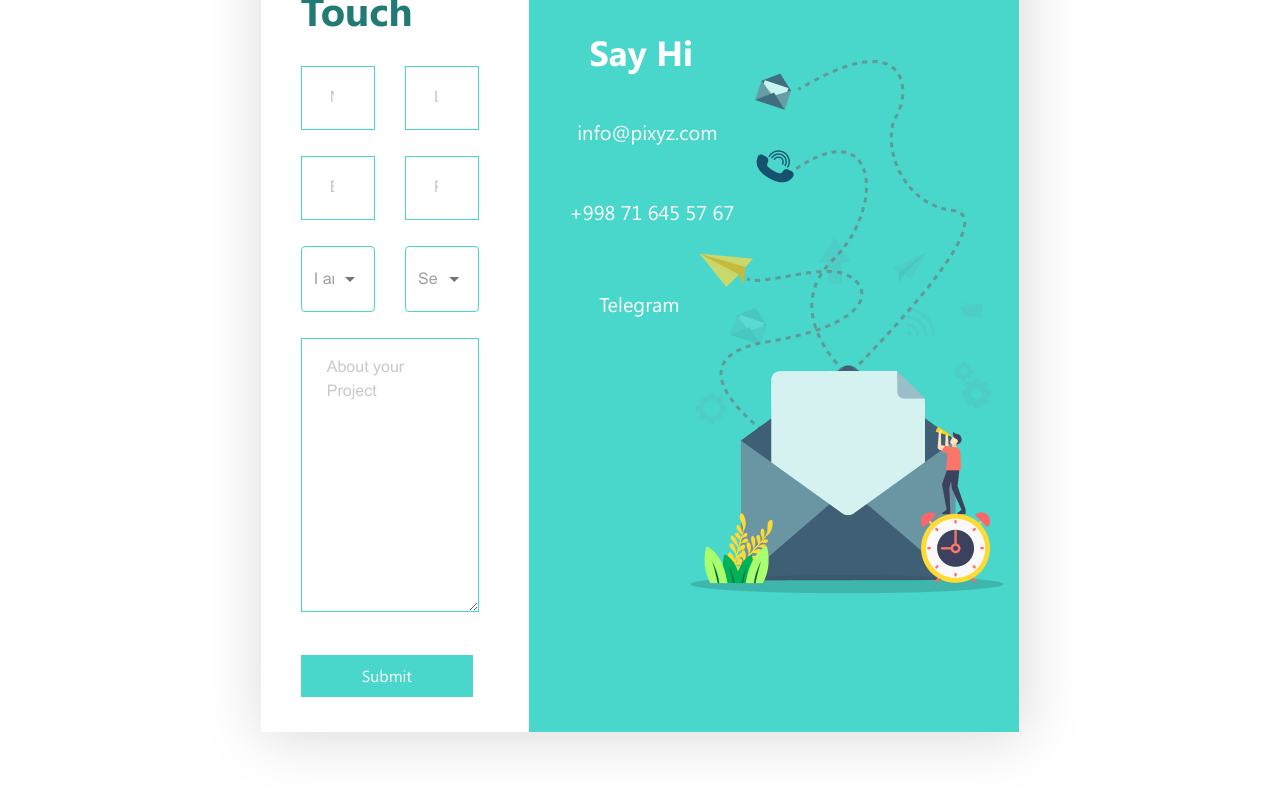
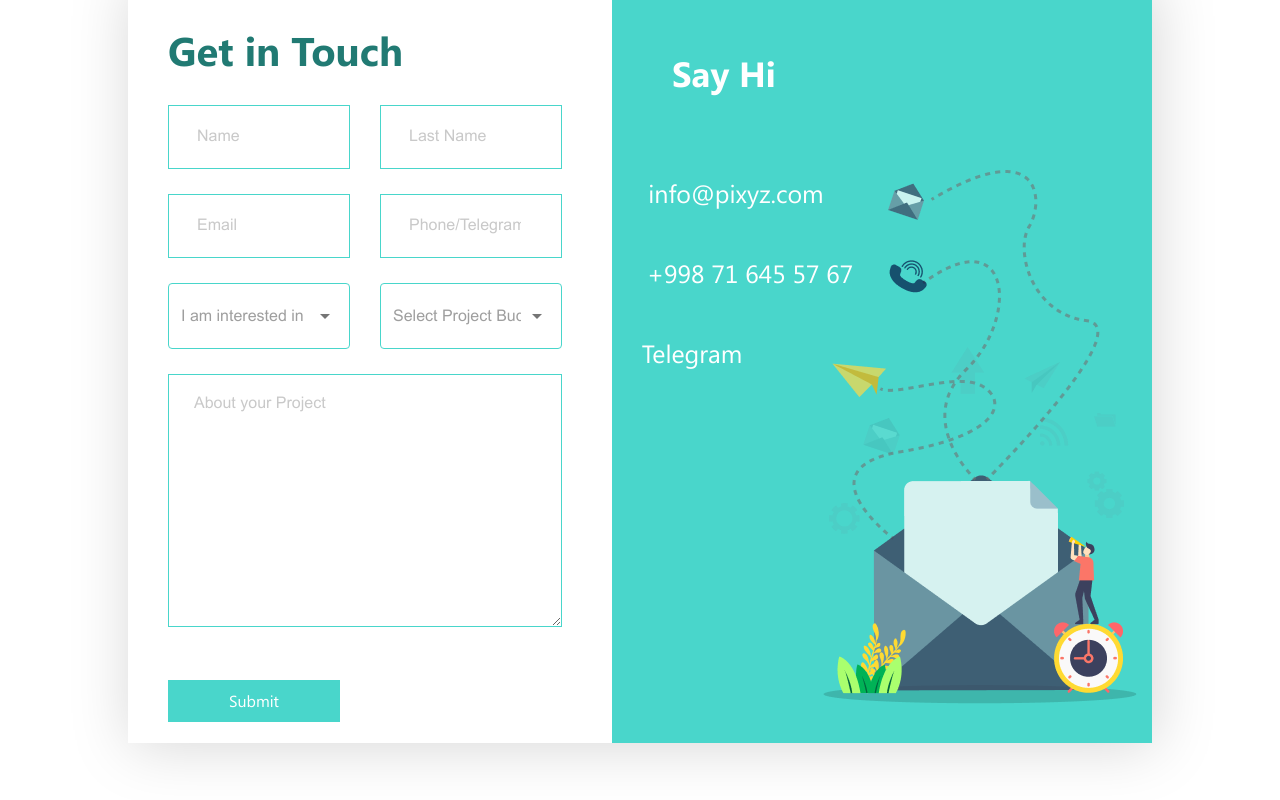
Before and after one commit to ShohruhDev/pixyz, a Vue app: page /contact in a window 1280 px wide. Shown: the part 1154-1954 px from the top of the page. Built offline with nearby package versions, Linux system fonts and the light colour scheme.

Commit message:
fix bugs

```diff
--- a/src/components/Contact/ContactIntro.vue
+++ b/src/components/Contact/ContactIntro.vue
@@ -36,11 +36,9 @@
             <a class="link" href="mailto:Info@pixyz.uz">Info@pixyz.uz</a>
           </div>
         </div>
-        <div class="getin-touch">
-          <ContactForm/>
-        </div>
       </div>
     </div>
+          <ContactForm/>
     <div class="contact-maps">
       <iframe
      src="https://www.google.com/maps/embed?pb=!1m18!1m12!1m3!1d97633.56369407855!2d67.7843542435066!3d40.11891448112796!2m3!1f0!2f0!3f0!3m2!1i1024!2i768!4f13.1!3m3!1m2!1s0x38b29442f6b6d4d9%3A0x9278c40ee88910e2!2z0JTQttC40LfQsNC6LCDQo9C30LHQtdC60LjRgdGC0LDQvQ!5e0!3m2!1sru!2s!4v1661409223334!5m2!1sru!2s"
--- a/src/components/ContactForm.vue
+++ b/src/components/ContactForm.vue
@@ -89,8 +89,10 @@ export default {
     display: flex;
     flex-direction: column;
     flex: 1;
-    padding: 40px 50px 35px 40px;
-    gap: 26px;
+    padding: 40px 50px 1px 40px;
+    &:not(:last-child) {
+      gap: 25px;
+    }
 
     @media screen and (max-width: 960px) {
       padding: 30px;
@@ -165,6 +167,7 @@ export default {
     width: 100%;
     padding: 16px 25px;
     color: #c9c9c9;
+    height: 90%;
 
     &:focus {
       outline: none !important;
@@ -180,7 +183,7 @@ export default {
     display: flex;
     justify-content: flex-start;
     align-items: center;
-    margin-top: 10px;
+    padding-bottom: 20px;
   }
 
   .submit {
@@ -200,9 +203,9 @@ export default {
 
   .get-touch-contact {
     display: flex;
-    width: 490px;
+    width: 540px;
     position: relative;
-    background: url(@/assets/img/get-touch.png) no-repeat top 180px right 15px, #49D6CB;
+    background: url(@/assets/img/get-touch.png) no-repeat top 190px right 15px, #49D6CB;
 
     @media screen and (max-width: 1264px) {
       display: none;
@@ -230,7 +233,7 @@ export default {
       a {
         font-family: "Seg";
         text-decoration: none;
-        font-size: 20px;
+        font-size: 25px;
         line-height: 12px;
         color: #ffffff;
 
@@ -260,28 +263,32 @@ export default {
       }
 
       .mail {
-        transform: translateX(20%);
+        transform: translateY(20%);
+        transform: translateX(15%);
 
           @media screen and (max-width: 1904px) {
-          bottom: 500px;
-          left: 20px;
+            bottom: 460px;
+            left: 10px;
           }
         }
 
       .tel {
-        transform: translateX(20%);
+        transform: translateY(20%);
+        transform: translateX(25%);
+
         @media screen and (max-width: 1904px) {
-          bottom: 420px;
-          left: 40px;
+          bottom: 380px;
+          left: 35px;
           transform: translateX(0);
         }
       }
 
       .telegram {
-         transform: translateX(10%);
         transform: translateY(100%);
+         transform: translateX(-40%);
+
           @media screen and (max-width: 1904px) {
-          bottom: 340px;
+          bottom: 300px;
           left: 70px;
         }
       }
--- a/src/components/Home/HomeWork.vue
+++ b/src/components/Home/HomeWork.vue
@@ -255,7 +255,7 @@
           height: 176px;
           background: url(@/assets/img/arrow-down-3.png) no-repeat;
           bottom: -120px;
-          right: -50px;
+          right: -10px;
           @media (max-width:1904px) {
             background-size: 80%;
             right: -145px;
--- a/src/components/Partfolio/PortfolioDetail.vue
+++ b/src/components/Partfolio/PortfolioDetail.vue
@@ -31,6 +31,8 @@ export default {
     width: 100%;
     height: 435px;
     cursor: pointer;
+    overflow: hidden;
+
 
     &::after {
       content: "";
@@ -59,8 +61,13 @@ export default {
       width: 100%;
       height: 100%;
       object-fit: cover;
+      transition: .5s;
+      &:hover {
+    transform: scale(1.2); /* Увеличиваем масштаб */
+   }
     }
   }
+
 
   .detail-title {
     font-family: "Arial";
--- a/src/components/layout/Footer.vue
+++ b/src/components/layout/Footer.vue
@@ -182,7 +182,7 @@
                 </div>
               </div>
               <div class="footer-contact__card">
-                <div class="footer-contact__icon">
+                <div class="footer-contact__icon adress">
                   <svg
                     width="21"
                     height="29"
@@ -339,6 +339,9 @@
       }
 
     }
+    .adress {
+     padding-left: 10px;
+    }
     &__span {
       display: flex;
       flex-direction: column;
--- a/src/components/layout/Navbar.vue
+++ b/src/components/layout/Navbar.vue
@@ -113,16 +113,16 @@ export default {
     display: flex;
     align-items: center;
     font-weight: 200;
-    font-size: 11px;
+    font-size: 13px;
     color: #000000;
     text-align: center;
     text-decoration: none;
     position: relative;
        @media screen and (max-width:1264px)  {
-       font-size: 10px;
+       font-size: 12px;
     }
         @media screen and (max-width:992px)  {
-      font-size: 9px;
+      font-size: 11px;
     }
     &::before {
       display: block;
```
Lines whose indentation alone changed are shown as unchanged.
